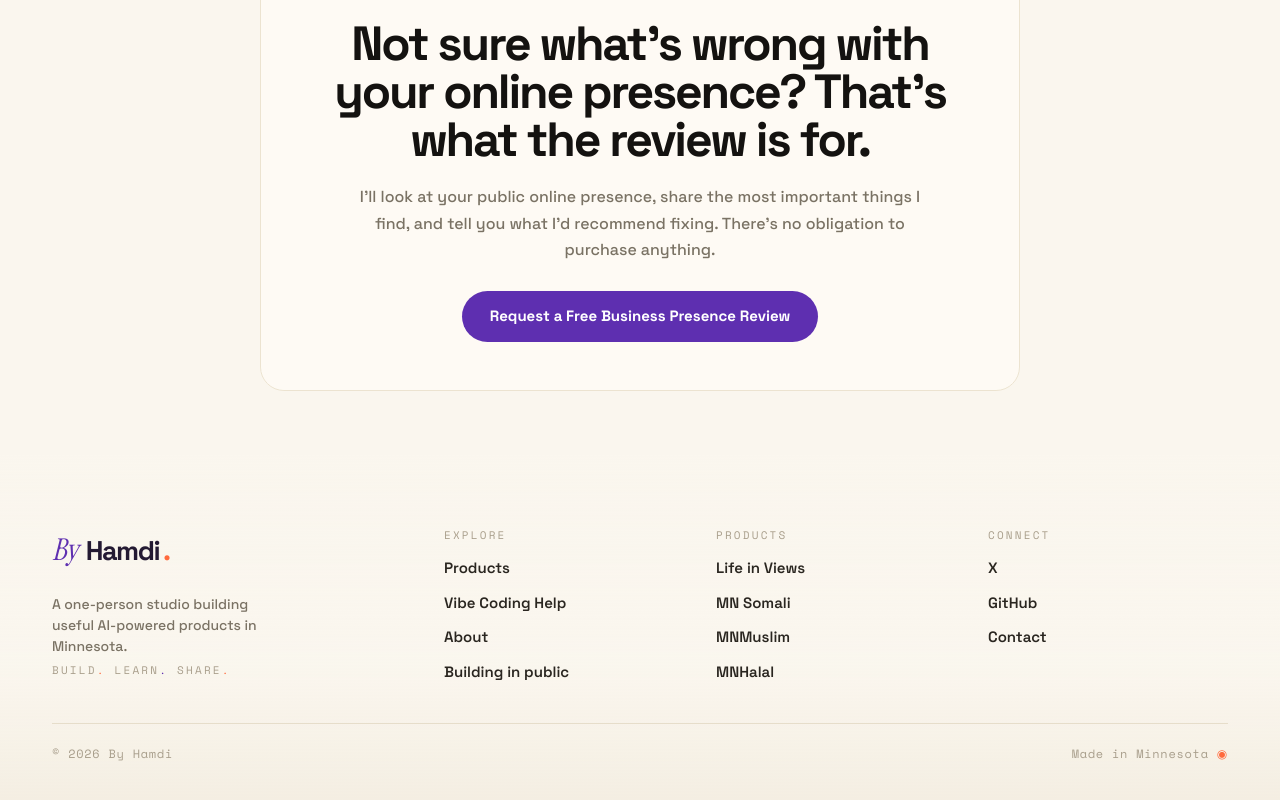
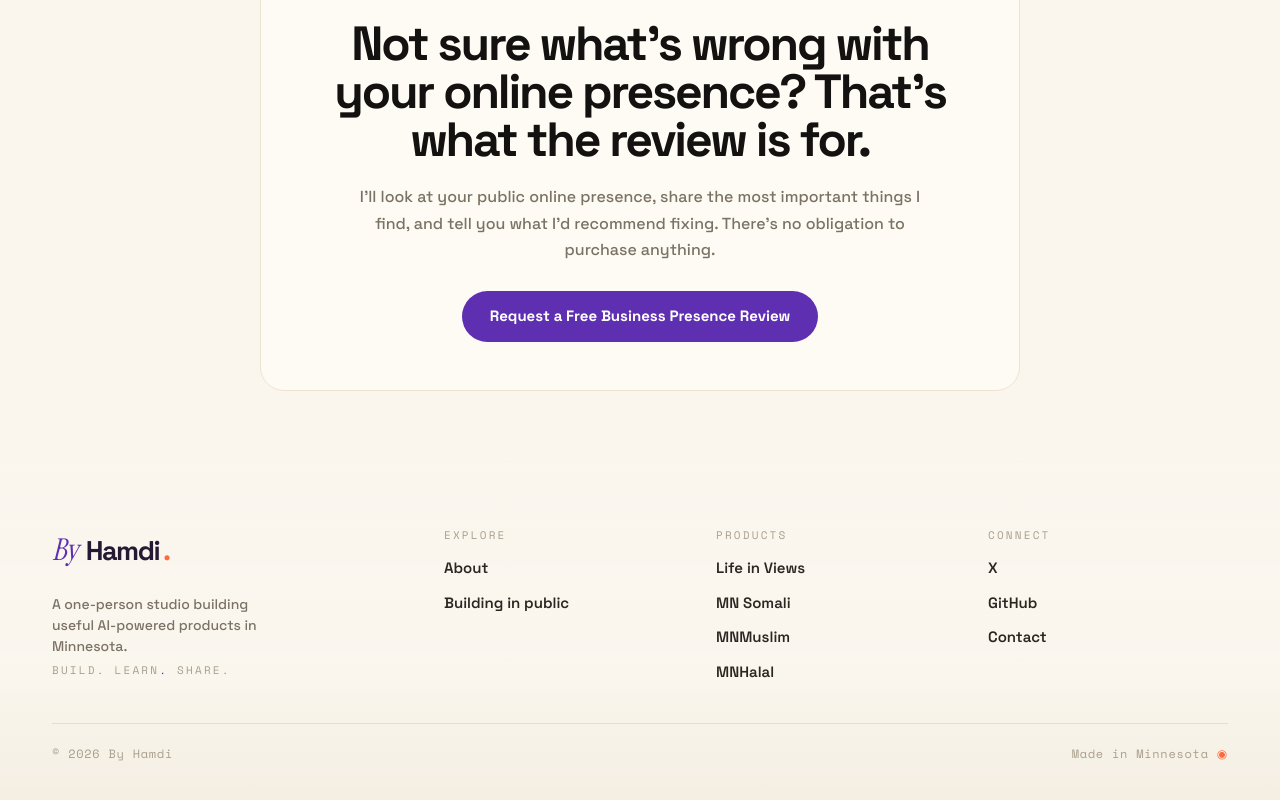
Before and after one commit to hamdi2008/byhamdi, a Next.js app: page /business in a window 1280 px wide. Shown: the part 3678-4478 px from the top of the page. Built offline with nearby package versions, Linux system fonts and the light colour scheme.

Commit message:
Separate services and products in footer navigation

```diff
--- a/src/content/site.ts
+++ b/src/content/site.ts
@@ -39,12 +39,14 @@
 
 export const footerNav = {
   explore: [
-    { label: "Products", href: "/#bh-products" },
-    { label: "Vibe Coding Help", href: "/vibe-coding-help" },
     { label: "About", href: "/#about" },
     { label: "Building in public", href: "/#building" },
   ],
   products,
+  services: [
+    { label: "Vibe Coding Help", href: "/vibe-coding-help" },
+    { label: "Digital Presence & AI Readiness", href: "/business" },
+  ],
   connect: [
     { label: "X", href: socials.x },
     { label: "GitHub", href: socials.github },
```
